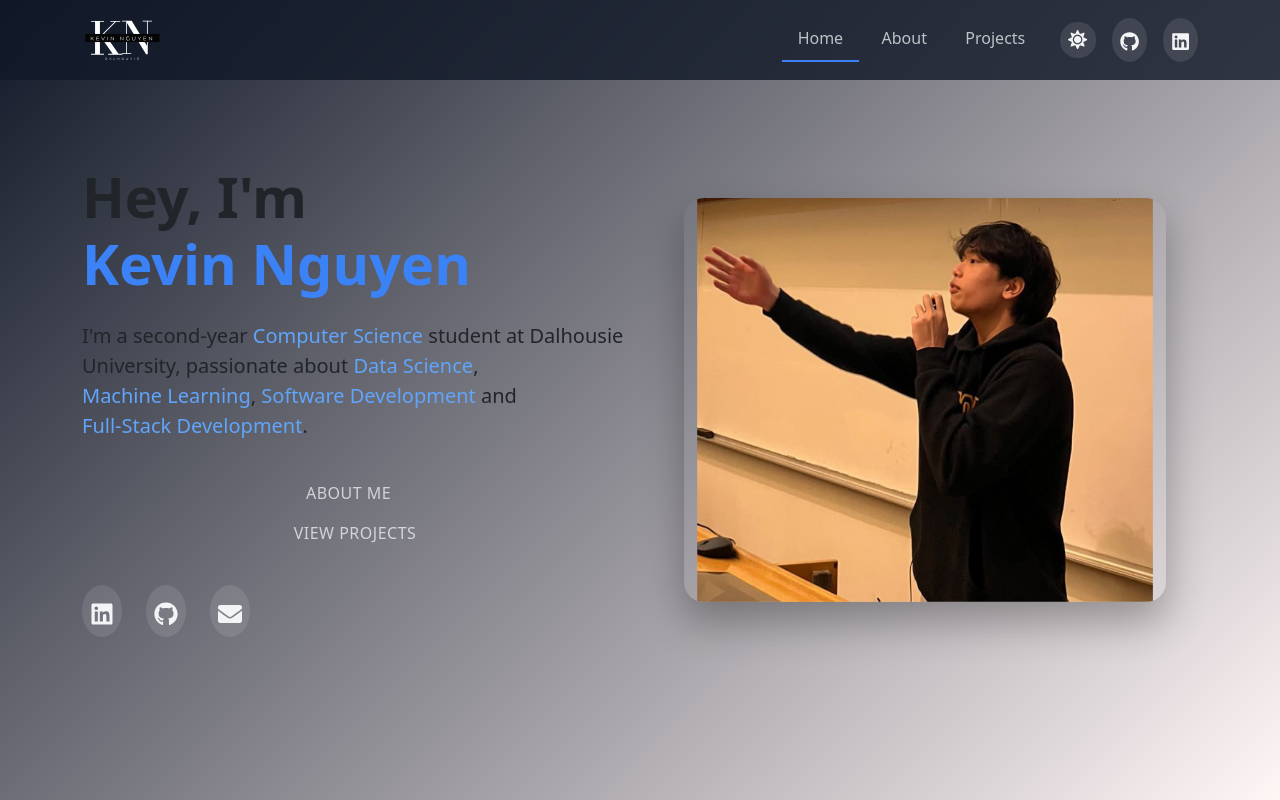
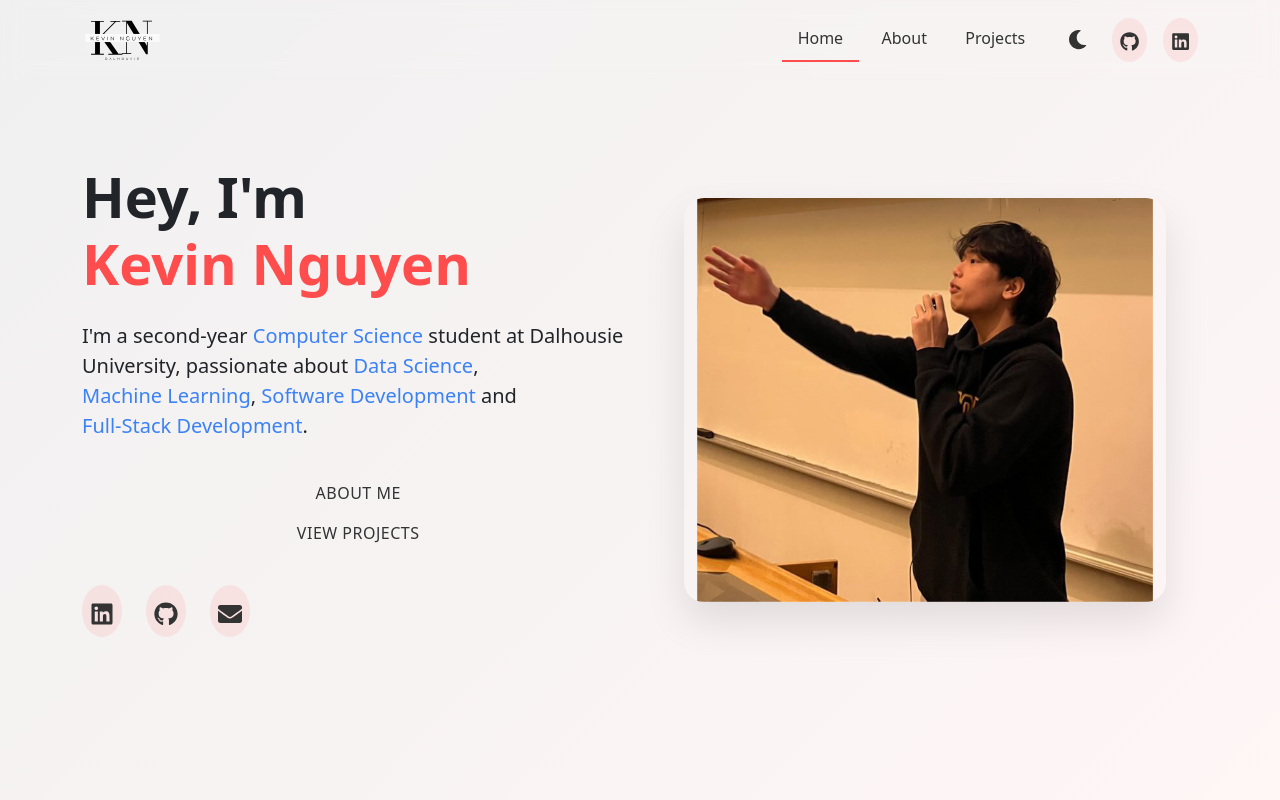
Before and after one commit to KevinDal2027/KevinPortfolio, a React (Vite) app: page / in a window 1280 px wide. Built offline with nearby package versions, Linux system fonts and the light colour scheme.

Commit message:
Revert to light mode defgault, fixed box sizing

```diff
--- a/src/App.jsx
+++ b/src/App.jsx
@@ -8,11 +8,11 @@ import About from './components/About';
 import { BrowserRouter as Router, Route, Routes } from 'react-router-dom';
 
 function App() {
-  const [darkMode, setDarkMode] = useState(true);
+  const [darkMode, setDarkMode] = useState(false);
 
-  useEffect(() => {
-    document.body.classList.add('dark-mode');
-  }, []);
+  // useEffect(() => {
+  //   document.body.classList.add('dark-mode');
+  // }, []);
 
   return (
     <Router>
--- a/src/components/Home.jsx
+++ b/src/components/Home.jsx
@@ -18,10 +18,10 @@ const Home = () => {
                 I'm a second-year <span className="passion">Computer Science</span> student at Dalhousie University, passionate about <span className="passion">Data Science</span>, <span className="passion">Machine Learning</span>, <span className="passion">Software Development</span> and <span className="passion">Full-Stack Development</span>.
               </p>
               <div className="cta-buttons">
-                <Nav.Link as={Link} to="/about" className="btn btn-primary me-3">
+                <Nav.Link as={Link} to="/about" className="btn btn-primary me-3 aboutMeBtn">
                   About Me
                 </Nav.Link>
-                <Nav.Link as={Link} to="/projects" className="btn btn-outline-primary">
+                <Nav.Link as={Link} to="/projects" className="btn btn-primary projectsBtn">
                   View Projects
                 </Nav.Link>
               </div>
--- a/src/components/styles/Home.css
+++ b/src/components/styles/Home.css
@@ -128,6 +128,10 @@
   background: rgba(255, 255, 255, 0.2);
 }
 
+.aboutMeBtn, .projectsBtn{
+  width: 100%;
+}
+
 /* Responsive adjustments */
 @media (max-width: 991.98px) {
   .hero-content {
```
